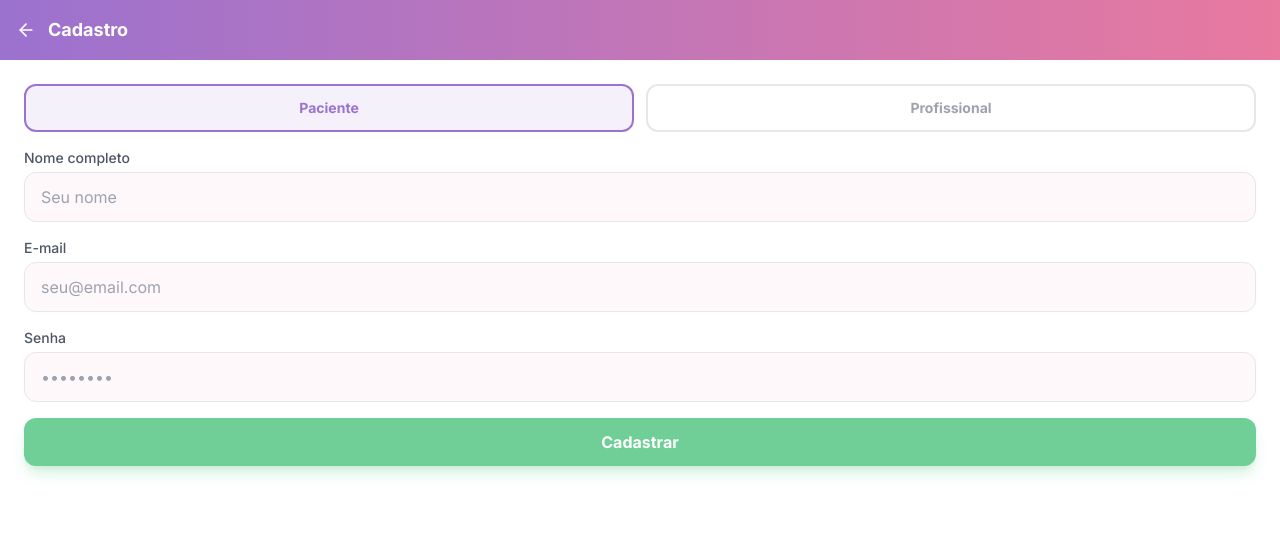
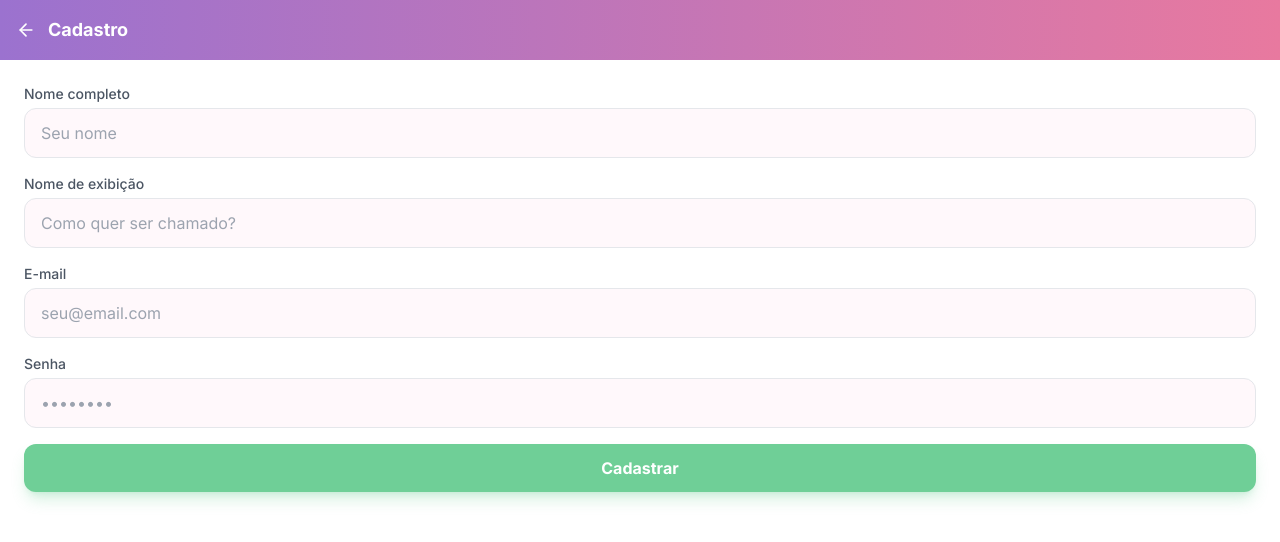
Before and after one commit to pedrobellezia/fenix-web, a Nuxt app: page /register in a window 1280 px wide. Shown: the top 542 px of the page. Built offline with nearby package versions, Linux system fonts and the light colour scheme.

Commit message:
feat(auth): integrate login and register with backend API

```diff
--- a/app/pages/login.vue
+++ b/app/pages/login.vue
@@ -3,10 +3,29 @@ import { ref } from 'vue'
 
 const email = ref('')
 const password = ref('')
+const errorMsg = ref('')
 
-const handleLogin = () => {
-  // Simular login e navegar para home
-  navigateTo('/home')
+const config = useRuntimeConfig()
+const token = useCookie('token')
+
+const handleLogin = async () => {
+  errorMsg.value = ''
+  try {
+    const baseUrl = config.public.baseApiUrl.startsWith('http') ? config.public.baseApiUrl : `http://${config.public.baseApiUrl}`
+    const response = await $fetch(`${baseUrl}/auth/login`, {
+      method: 'POST',
+      body: {
+        email: email.value,
+        password: password.value
+      }
+    })
+
+    token.value = typeof response === 'string' ? response : (response as any)?.token || (response as any)
+    navigateTo('/home')
+  } catch (e) {
+    console.error(e)
+    errorMsg.value = 'Falha no login. Verifique suas credenciais.'
+  }
 }
 </script>
 
@@ -66,6 +85,8 @@ const handleLogin = () => {
         >
       </div>
 
+      <p v-if="errorMsg" class="text-sm text-red-500 font-medium text-center">{{ errorMsg }}</p>
+
       <button
         class="w-full rounded-xl bg-mint py-3 font-bold text-white shadow-lg shadow-mint/30 transition-all hover:bg-mint-dark"
         @click="handleLogin"
--- a/app/pages/register.vue
+++ b/app/pages/register.vue
@@ -4,16 +4,39 @@ import { ArrowLeft } from 'lucide-vue-next'
 
 const role = ref('paciente')
 const name = ref('')
+const displayName = ref('')
 const email = ref('')
 const password = ref('')
+const errorMsg = ref('')
+
+const config = useRuntimeConfig()
 
 const selectRole = (selectedRole: string) => {
   role.value = selectedRole
 }
 
-const handleRegister = () => {
-  // Simular cadastro e redirecionar
-  navigateTo('/home')
+const handleRegister = async () => {
+  errorMsg.value = ''
+  try {
+    const baseUrl = config.public.baseApiUrl.startsWith('http')
+      ? config.public.baseApiUrl
+      : `http://${config.public.baseApiUrl}`
+    await $fetch(`${baseUrl}/auth/register`, {
+      method: 'POST',
+      body: {
+        name: name.value,
+        displayName: displayName.value || name.value.split(' ')[0],
+        email: email.value,
+        password: password.value,
+        role: role.value,
+      },
+    })
+
+    navigateTo('/login')
+  } catch (e) {
+    console.error(e)
+    errorMsg.value = 'Falha ao cadastrar. Verifique os dados e tente novamente.'
+  }
 }
 </script>
 
@@ -22,30 +45,15 @@ const handleRegister = () => {
     <header
       class="bg-gradient-to-r from-lilac to-rose-dark p-4 flex items-center gap-3"
     >
-      <button class="text-white flex items-center" @click="navigateTo('/login')">
+      <button
+        class="text-white flex items-center"
+        @click="navigateTo('/login')"
+      >
         <ArrowLeft class="w-5 h-5" />
       </button>
       <h2 class="text-white font-bold text-lg">Cadastro</h2>
     </header>
     <div class="flex-1 overflow-auto p-6 space-y-4">
-      <div class="flex gap-3">
-        <button
-          id="btn-paciente"
-          class="flex-1 py-3 rounded-xl border-2 font-bold text-sm transition-all"
-          :class="role === 'paciente' ? 'border-lilac bg-lilac/10 text-lilac' : 'border-gray-200 text-gray-400'"
-          @click="selectRole('paciente')"
-        >
-          Paciente
-        </button>
-        <button
-          id="btn-profissional"
-          class="flex-1 py-3 rounded-xl border-2 font-bold text-sm transition-all"
-          :class="role === 'profissional' ? 'border-lilac bg-lilac/10 text-lilac' : 'border-gray-200 text-gray-400'"
-          @click="selectRole('profissional')"
-        >
-          Profissional
-        </button>
-      </div>
       <div>
         <label
           for="reg-name"
@@ -58,7 +66,21 @@ const handleRegister = () => {
           type="text"
           placeholder="Seu nome"
           class="w-full px-4 py-3 rounded-xl border border-rose/40 focus:outline-none focus:ring-2 focus:ring-lilac/50 bg-rose-light/30"
+        />
+      </div>
+      <div>
+        <label
+          for="reg-display-name"
+          class="text-sm font-medium text-gray-600 block mb-1"
+          >Nome de exibição</label
         >
+        <input
+          id="reg-display-name"
+          v-model="displayName"
+          type="text"
+          placeholder="Como quer ser chamado?"
+          class="w-full px-4 py-3 rounded-xl border border-rose/40 focus:outline-none focus:ring-2 focus:ring-lilac/50 bg-rose-light/30"
+        />
       </div>
       <div>
         <label
@@ -72,7 +94,7 @@ const handleRegister = () => {
           type="email"
           placeholder="seu@email.com"
           class="w-full px-4 py-3 rounded-xl border border-rose/40 focus:outline-none focus:ring-2 focus:ring-lilac/50 bg-rose-light/30"
-        >
+        />
       </div>
       <div>
         <label
@@ -86,8 +108,11 @@ const handleRegister = () => {
           type="password"
           placeholder="••••••••"
           class="w-full px-4 py-3 rounded-xl border border-rose/40 focus:outline-none focus:ring-2 focus:ring-lilac/50 bg-rose-light/30"
-        >
+        />
       </div>
+      <p v-if="errorMsg" class="text-sm text-red-500 font-medium text-center">
+        {{ errorMsg }}
+      </p>
       <button
         class="w-full py-3 bg-mint text-white font-bold rounded-xl hover:bg-mint-dark transition-all shadow-lg shadow-mint/30"
         @click="handleRegister"
```
